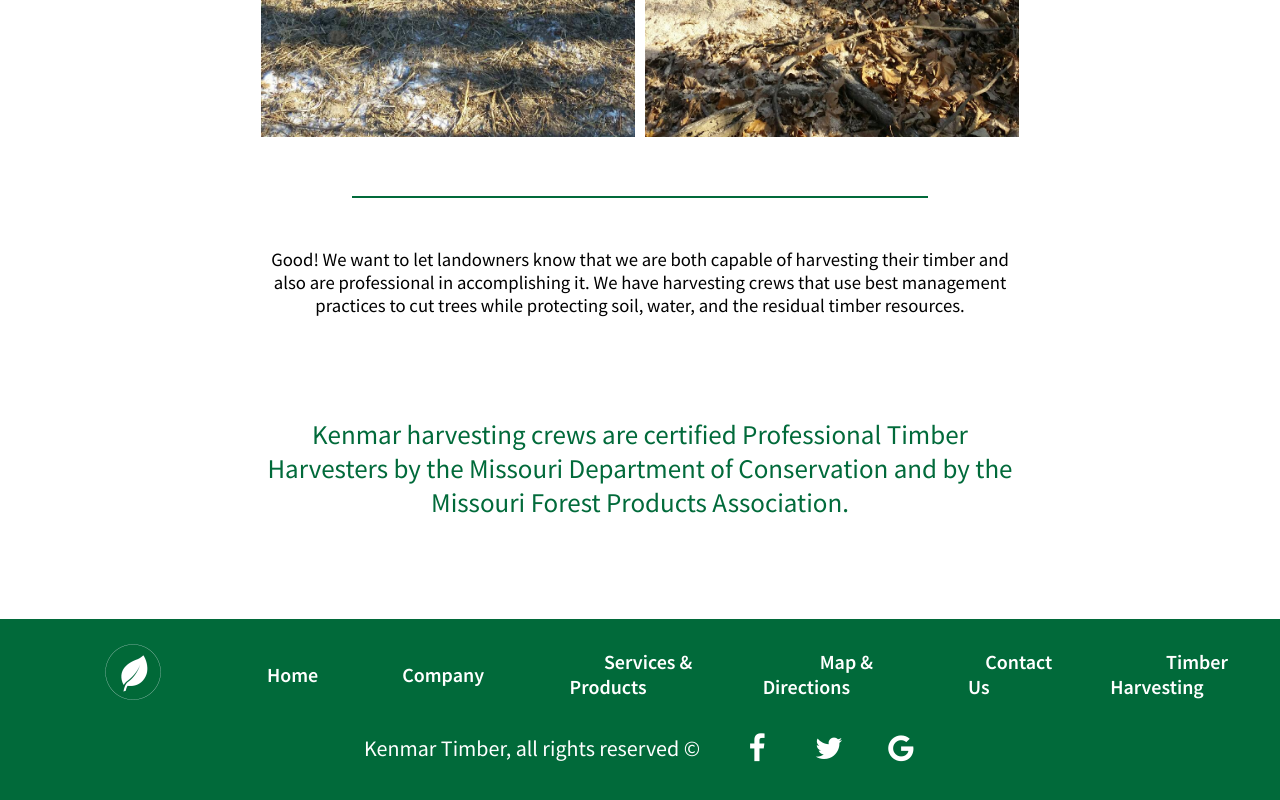
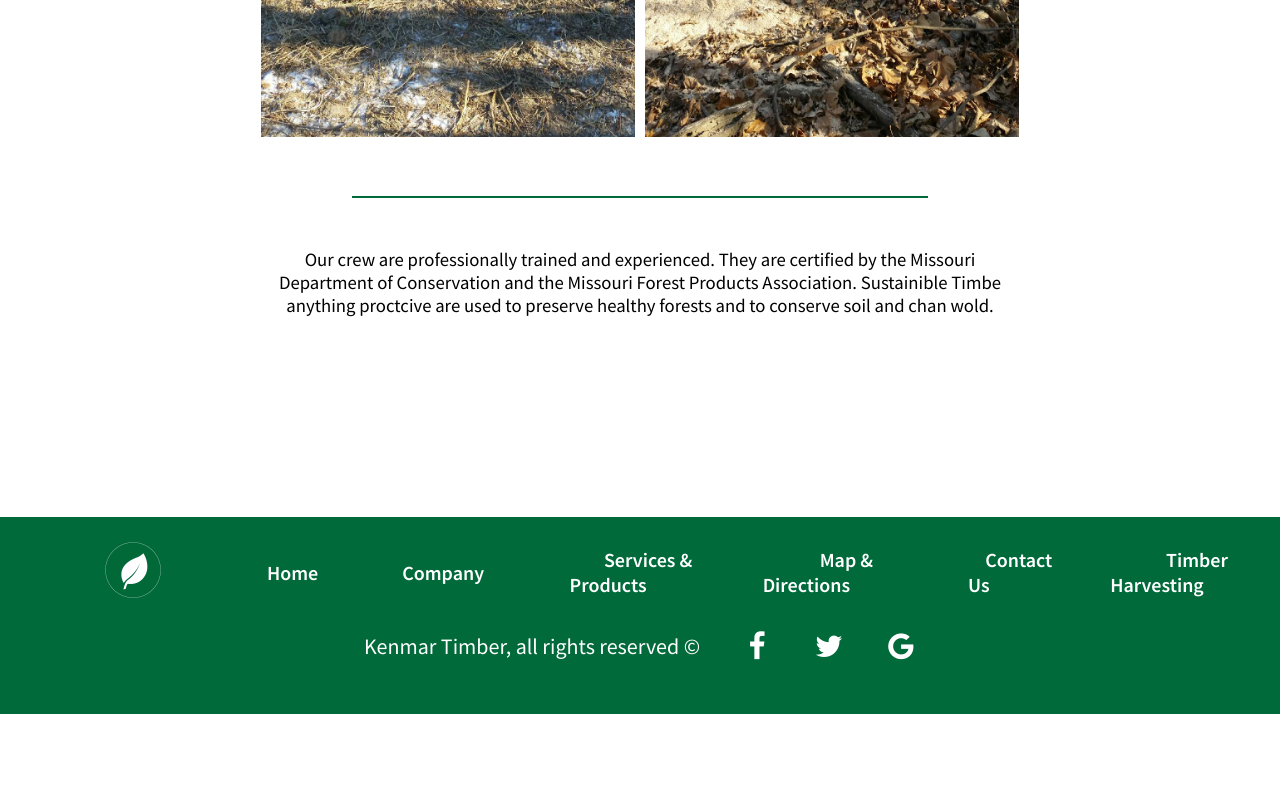
Before and after one commit to Infiinite/site-3, a plain HTML site: page timber.html in a window 1280 px wide. Shown: the part 1051-1851 px from the top of the page. After the commit the page ends 1765 px from the top, so only its background shows below. Drawn offline with Linux system fonts and the light colour scheme.

Commit message:
updated timber section

```diff
--- a/timber.html
+++ b/timber.html
@@ -52,10 +52,10 @@
      <div class="spacer" id="a50px"></div>
      <div class="green-line"></div>
      <div class="spacer" id="a50px"></div>
-      <h3 style="font-weight:300;">Good!  We want to let landowners know that we are both capable of harvesting their timber and also are professional in accomplishing it.
-        We have harvesting crews that use best management practices to cut trees while protecting soil, water, and the residual timber resources.</h3>
+      <h3 style="font-weight:300;">Our crew are professionally trained and experienced. They are certified by the Missouri Department of Conservation
+        and the Missouri Forest Products Association. Sustainible Timbe anything proctcive are used to preserve healthy forests and to conserve
+        soil and chan wold.</h3>
         <div class="spacer" id="a100px"></div>
-      <h1 style="font-weight:500;" class="header">Kenmar harvesting crews are certified Professional Timber Harvesters by the Missouri Department of Conservation and by the Missouri Forest Products Association.</h1>
     </div>
     <div class="spacer" id="a100px"></div>
      <div class="footer" id="footer">
```
